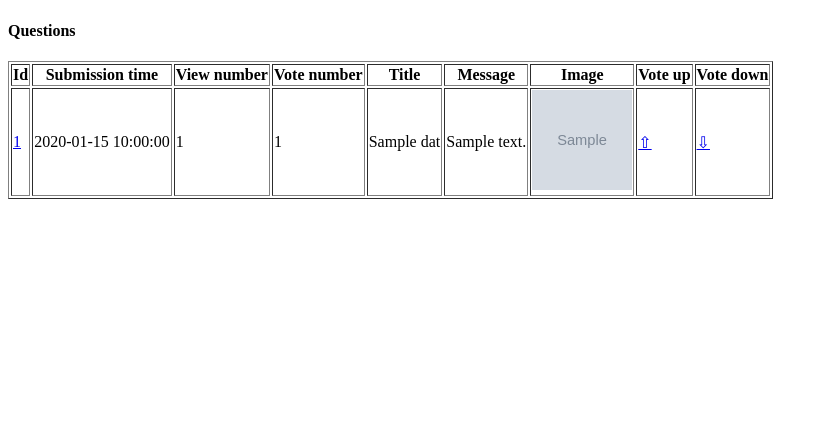
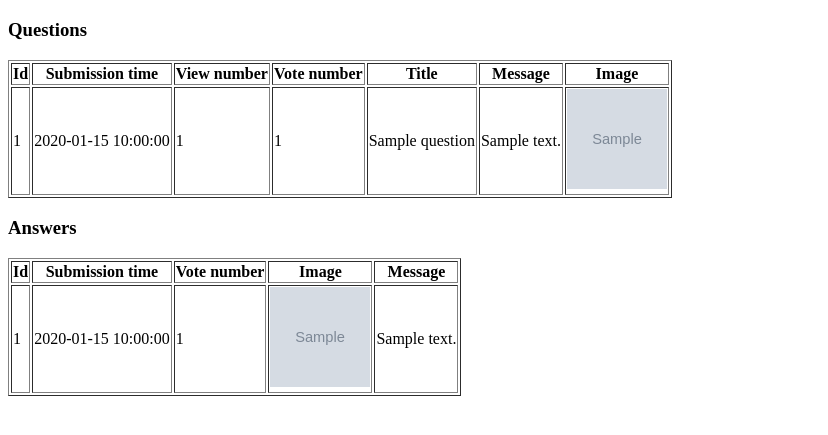
Before and after one commit to CozminM/Ask_Mate, a Flask app: template templates/search_results.html in a window 1280 px wide. Shown: the part 40-475 px from the top of the page, without its empty margins (0-828 px from the left). Run offline with Flask 2, Linux system fonts and the light colour scheme; the template is opened without the code that fills it: most values are stand-ins (such as "Sample title", 1, 10 or a date in 2020); grey boxes marked "Sample" are stand-in pictures; some libraries are stand-ins or nearby versions.

Commit message:
Highlighted search feature now also displays answers

```diff
--- a/data_manager.py
+++ b/data_manager.py
@@ -249,3 +249,14 @@ def search_in_questions(cursor: RealDictCursor, search_input: str) -> list:
         """
     cursor.execute(query, {'s': search_input})
     return cursor.fetchall()
+
+
+@database_common.connection_handler
+def search_in_answers(cursor: RealDictCursor, search_input: str) -> list:
+    query = """
+        SELECT id, submission_time, vote_number, image, message
+        FROM answer
+        WHERE message like %(s)s
+        """
+    cursor.execute(query, {'s': search_input})
+    return cursor.fetchall()
--- a/server.py
+++ b/server.py
@@ -143,7 +143,9 @@ def delete_tag(question_id, tag_id):
 def search_results(search_phrase):
     modified_search_phrase = '%' + search_phrase + '%'
     question_results = data_manager.search_in_questions(modified_search_phrase)
-    return render_template('search_results.html', data=question_results, search_phrase=search_phrase)
+    answer_results = data_manager.search_in_answers(modified_search_phrase)
+    return render_template('search_results.html', questions=question_results, search_phrase=search_phrase,
+                           answers=answer_results)
 
 
 if __name__ == "__main__":
--- a/templates/list_questions.html
+++ b/templates/list_questions.html
@@ -48,7 +48,7 @@
             {% if not dat.image %}
             <td>No image</td>
             {% else %}
-            <td><img src="{{url_for('static', filename='images/' + dat.image)}}" width="100" height="100" alt="answer image"></td>
+            <td><img src="{{url_for('static', filename='images/' + dat.image)}}" width="100" height="100" alt="question image"></td>
             {% endif %}
         </tr>
         {% endfor %}
--- a/templates/search_results.html
+++ b/templates/search_results.html
@@ -6,7 +6,8 @@
 </head>
 <body>
     <h3>Search results for {{ search_phrase }}: </h3>
-    <h4>Questions</h4>
+    {% if questions|length > 0 %}
+        <h3>Questions</h3>
         <div class="table-container">
             <table border="1">
                 <tr>
@@ -17,35 +18,63 @@
                     <th>Title</th>
                     <th>Message</th>
                     <th>Image</th>
-                <th>Vote up</th>
-                <th>Vote down</th>
                 </tr>
-              {% for dat in data %}
+                  {% for question in questions %}
                 <tr>
-                <td><a href="{{ url_for('individual_q_and_a', question_id = dat.id) }}">{{ dat.id }}</a></td>
-                <td>{{ dat.submission_time }}</td>
-                <td>{{ dat.view_number }}</td>
-                <td>{{ dat.vote_number }}</td>
-                {% if search_phrase in dat.title %}
-                    <td><b>{{ dat.title }}</b></td>
+                    <td>{{ question.id }}</td>
+                    <td>{{ question.submission_time }}</td>
+                    <td>{{ question.view_number }}</td>
+                    <td>{{ question.vote_number }}</td>
+                    {% if search_phrase in question.title %}
+                        <td><b>{{ question.title }}</b></td>
                     {% else %}
-                    <td>{{ dat.title }}</td>
+                        <td>{{ question.title }}</td>
                     {% endif %}
-                {% if search_phrase in dat.message %}
-                    <td><b>{{ dat.message }}</b></td>
+                    {% if search_phrase in question.message %}
+                        <td><b>{{ question.message }}</b></td>
                     {% else %}
-                    <td>{{ dat.message }}</td>
+                        <td>{{ question.message }}</td>
                     {% endif %}
-                {% if dat.image != None %}
-                    <td><img src="{{url_for('static', filename=dat.image)}}" width="100" height="100"></td>
+                    {% if question.image != None %}
+                        <td><img src="{{url_for('static', filename=question.image)}}" width="100" height="100"></td>
                     {% else %}
                         <td><img src="{{url_for('static', filename='None')}}" width="100" height="100"></td>
                     {% endif %}
-                <td><a href="{{url_for('vote_up_question', question_id=dat.id)}}"> ⇧ </a></td>
-                <td><a href="{{url_for('vote_down_question', question_id=dat.id)}}"> ⇩ </a></td>
                 </tr>
                 {% endfor %}
             </table>
         </div>
+    {% endif %}
+    {% if answers|length > 0 %}
+        <h3>Answers</h3>
+        <div class="answers-table">
+            <table border="1">
+                <tr>
+                    <th>Id</th>
+                    <th>Submission time</th>
+                    <th>Vote number</th>
+                    <th>Image</th>
+                    <th>Message</th>
+                </tr>
+                    {% for answer in answers %}
+                        <tr>
+                            <td>{{ answer.id }}</td>
+                            <td>{{ answer.submission_time }}</td>
+                            <td>{{ answer.vote_number }}</td>
+                            {% if answer.image != None %}
+                                <td><img src="{{url_for('static', filename=answer.image)}}" width="100" height="100"></td>
+                            {% else %}
+                                <td><img src="{{url_for('static', filename='None')}}" width="100" height="100"></td>
+                            {% endif %}
+                            {% if search_phrase in answer.message %}
+                                <td><b>{{ answer.message }}</b></td>
+                            {% else %}
+                                <td>{{ answer.message }}</td>
+                            {% endif %}
+                        </tr>
+                    {% endfor %}
+            </table>
+        </div>
+    {% endif %}
 </body>
 </html>
--- a/util.py
+++ b/util.py
@@ -28,3 +28,7 @@ def delete_image(image_name):
 
 def current_time():
     return single_value_dateconverter(round(time.time()))
+
+
+def convert_to_dict(value):
+    return [dict(row) for row in value]
```
Lines whose indentation alone changed are shown as unchanged.
